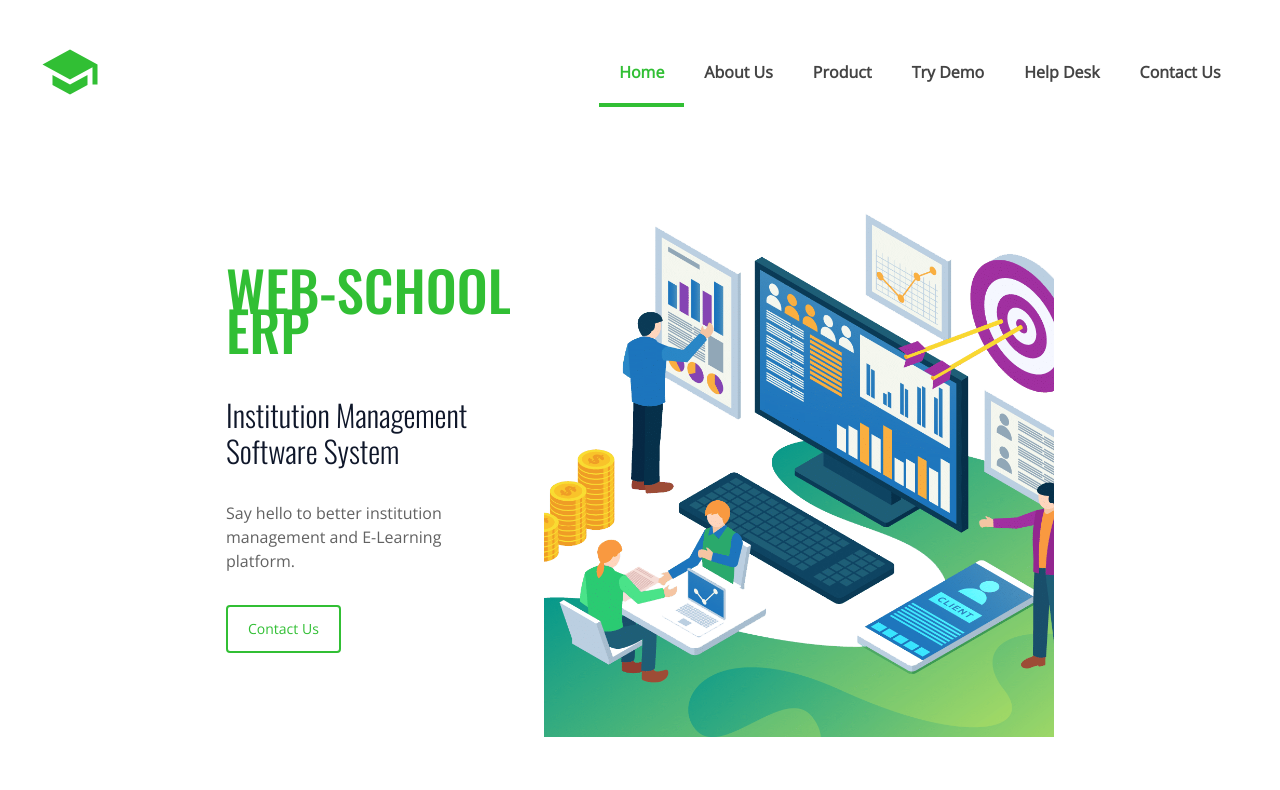
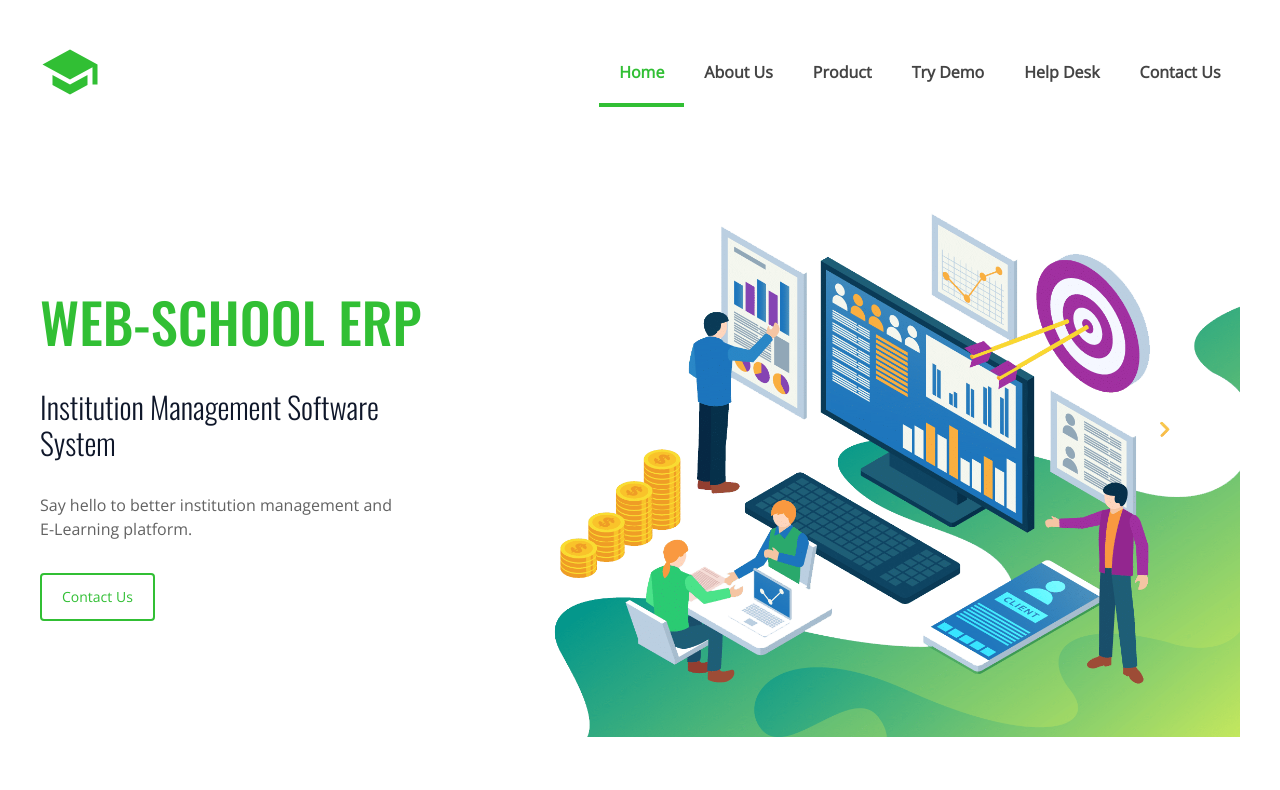
Before and after one commit to ashfakniloy/school-management-website, a Next.js app: page / in a window 1280 px wide. Shown: the top 790 px of the page. Built offline with nearby package versions, Linux system fonts and the light colour scheme.

Commit message:
fixed responsive issue

```diff
--- a/components/Home/Banner.js
+++ b/components/Home/Banner.js
@@ -3,7 +3,7 @@ import Link from "next/link";
 
 function Banner() {
   return (
-    <div className="my-5 pt-[60px] mx-3 lg:mx-[226px]">
+    <div className="my-5 pt-[60px] mx-auto px-3 lg:px-10 max-w-[1500px]">
       <div className="flex flex-col lg:flex-row lg:justify-between lg:items-center gap-8">
         <div className="space-y-3 lg:space-y-8">
           <h1 className="text-4xl lg:text-[55px] font-medium font-oswald text-custom-green uppercase">
```
